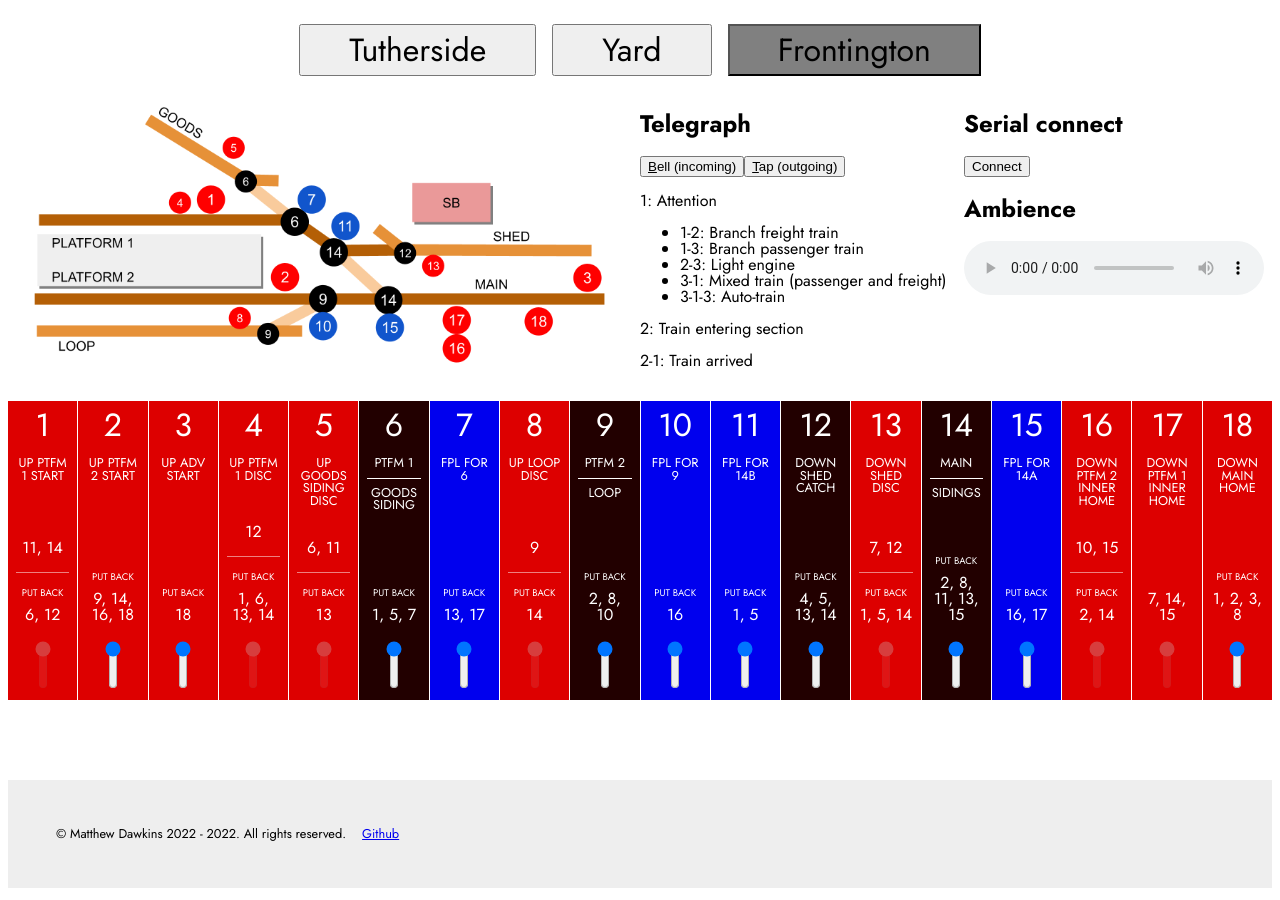
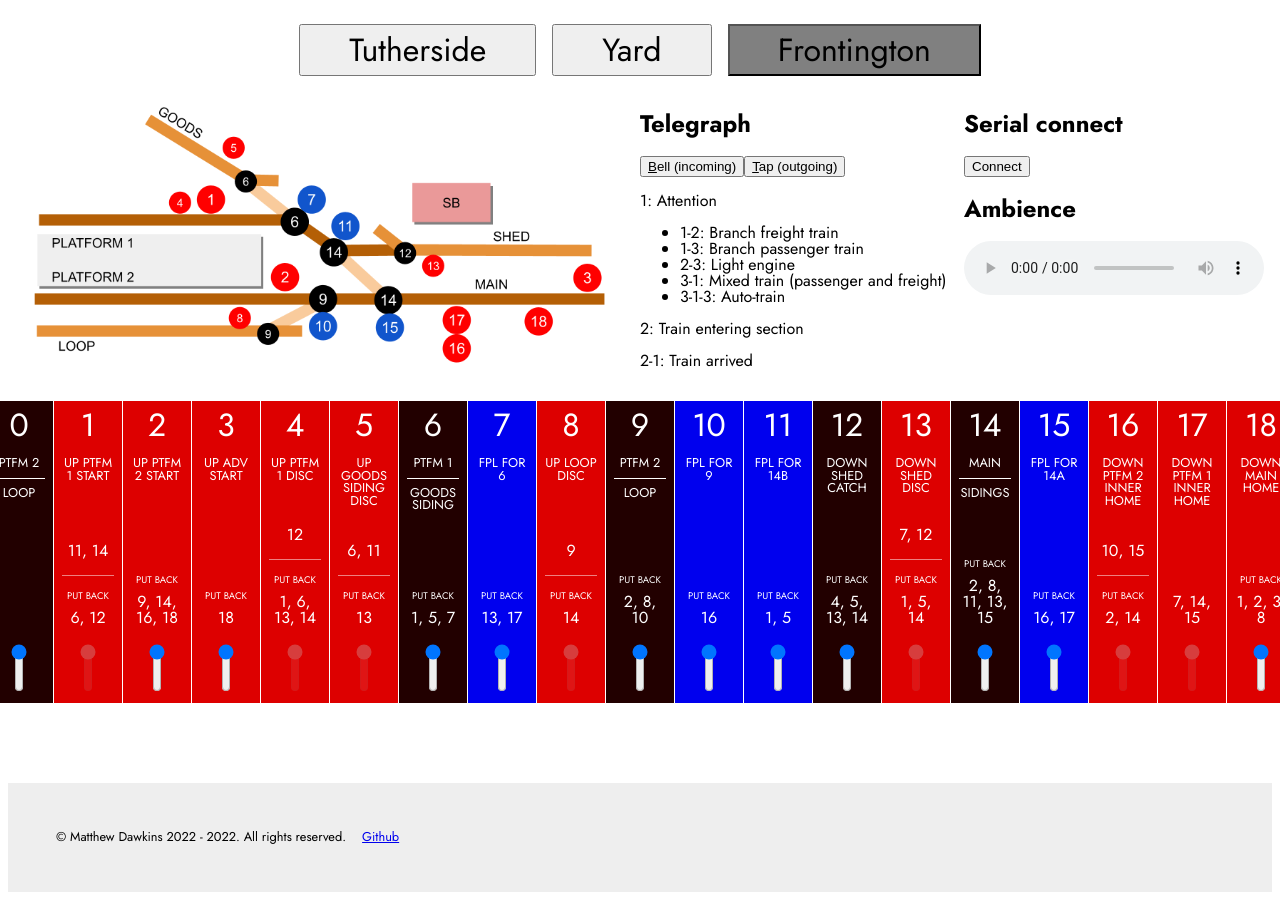
Before and after one commit to mafu-d/signal-box-simulator, a Vue app: page / in a window 1280 px wide. Built offline with nearby package versions, Linux system fonts and the light colour scheme.

Commit message:
Add manual point lever to Frontington

```diff
--- a/src/components/Frontington.vue
+++ b/src/components/Frontington.vue
@@ -10,6 +10,14 @@ defineProps({
 });
 
 const levers = ref([
+  {
+    id: 0,
+    label: ["Ptfm 2", "Loop"],
+    type: "point",
+    state: false,
+    unlockedBy: {},
+    unlocked: true,
+  },
   {
     id: 1,
     unlocked: true,
--- a/src/components/SignalBox.vue
+++ b/src/components/SignalBox.vue
@@ -106,7 +106,7 @@ onMounted(() => {
       keyPress = "11";
     }
     keys.value.splice(0, keys.value.length);
-    if (keyPress >= 1 && keyPress <= 18) {
+    if (keyPress >= 0 && keyPress <= 20) {
       stateChanged({
         id: parseInt(keyPress),
         newState: !levers.value.find((lever) => lever.id == keyPress).state,
```
